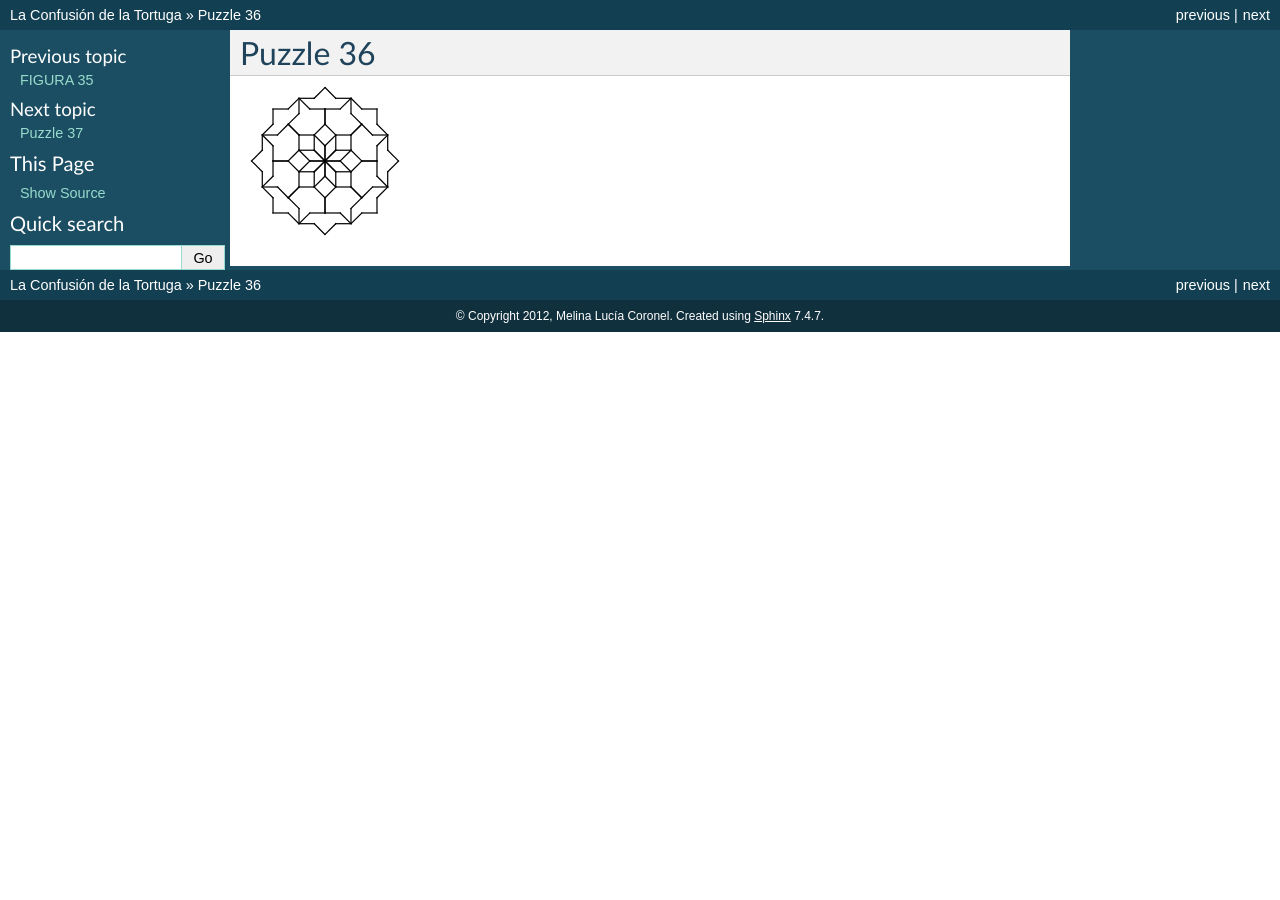
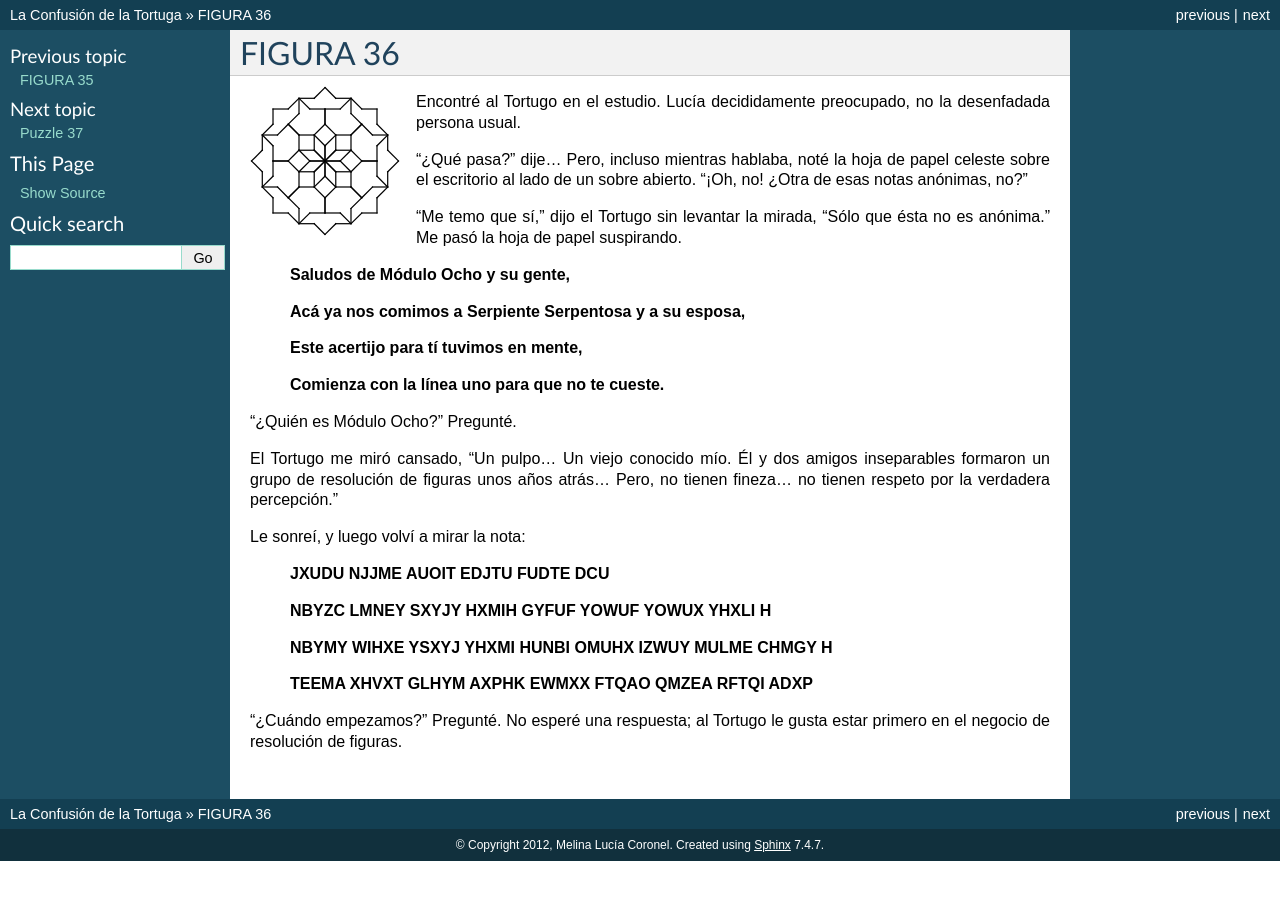
Before and after one commit to humitos/turtle-confusion-es, a Sphinx documentation site: the page built from docs/puzzle-36.rst, in a window 1280 px wide. Built offline with Sphinx 7.4.7, drawn with Linux system fonts in a browser that asks for light colours.

Commit message:
Puzzle 36 finished

```diff
--- a/docs/puzzle-36.rst
+++ b/docs/puzzle-36.rst
@@ -1,4 +1,4 @@
-Puzzle 36
+FIGURA 36
 =========
 
 .. image:: _static/images/confusion-36.svg
@@ -7,3 +7,33 @@ Puzzle 36
    :scale: 50 %
    :alt: Puzzle 36
    :align: left
+
+Encontré al Tortugo en el estudio. Lucía decididamente preocupado, no la desenfadada persona usual.
+
+"¿Qué pasa?" dije... Pero, incluso mientras hablaba, noté la hoja de papel celeste sobre el escritorio al lado de un sobre abierto. "¡Oh, no! ¿Otra de esas notas anónimas, no?"
+
+"Me temo que sí," dijo el Tortugo sin levantar la mirada, "Sólo que ésta no es anónima." Me pasó la hoja de papel suspirando.
+
+    **Saludos de Módulo Ocho y su gente,**
+
+    **Acá ya nos comimos a Serpiente Serpentosa y a su esposa,**
+
+    **Este acertijo para tí tuvimos en mente,**
+
+    **Comienza con la línea uno para que no te cueste.**
+
+"¿Quién es Módulo Ocho?" Pregunté.
+
+El Tortugo me miró cansado, "Un pulpo... Un viejo conocido mío. Él y dos amigos inseparables formaron un grupo de resolución de figuras unos años atrás... Pero, no tienen fineza... no tienen respeto por la verdadera percepción."
+
+Le sonreí, y luego volví a mirar la nota:
+
+    **JXUDU NJJME AUOIT EDJTU FUDTE DCU**
+
+    **NBYZC LMNEY SXYJY HXMIH GYFUF YOWUF YOWUX YHXLI H**
+
+    **NBYMY WIHXE YSXYJ YHXMI HUNBI OMUHX IZWUY MULME CHMGY H**
+
+    **TEEMA XHVXT GLHYM AXPHK EWMXX FTQAO QMZEA RFTQI ADXP**
+
+"¿Cuándo empezamos?" Pregunté. No esperé una respuesta; al Tortugo le gusta estar primero en el negocio de resolución de figuras.
```
